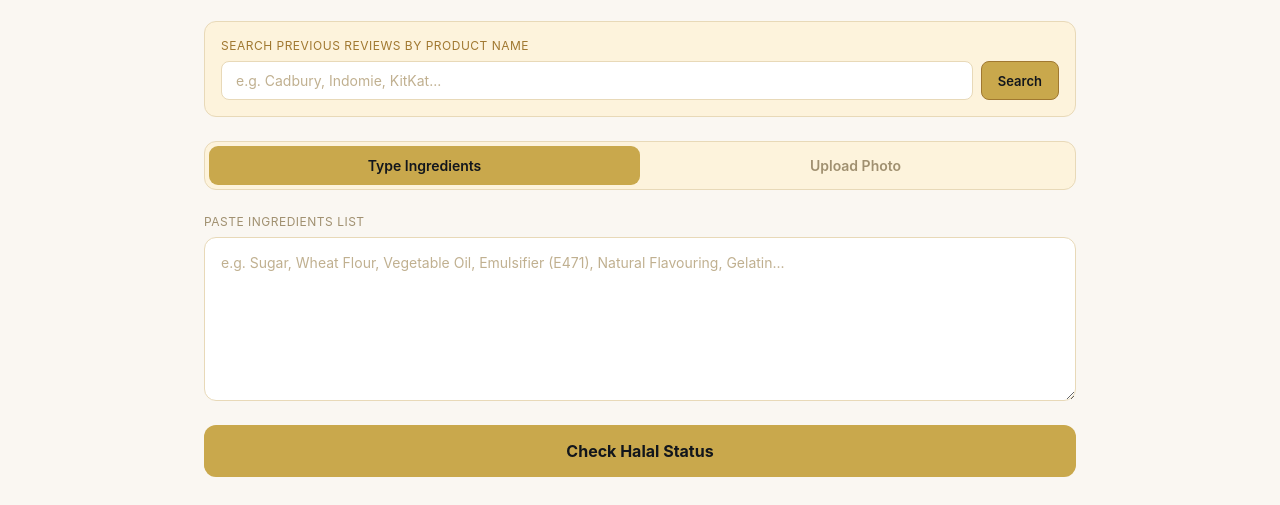
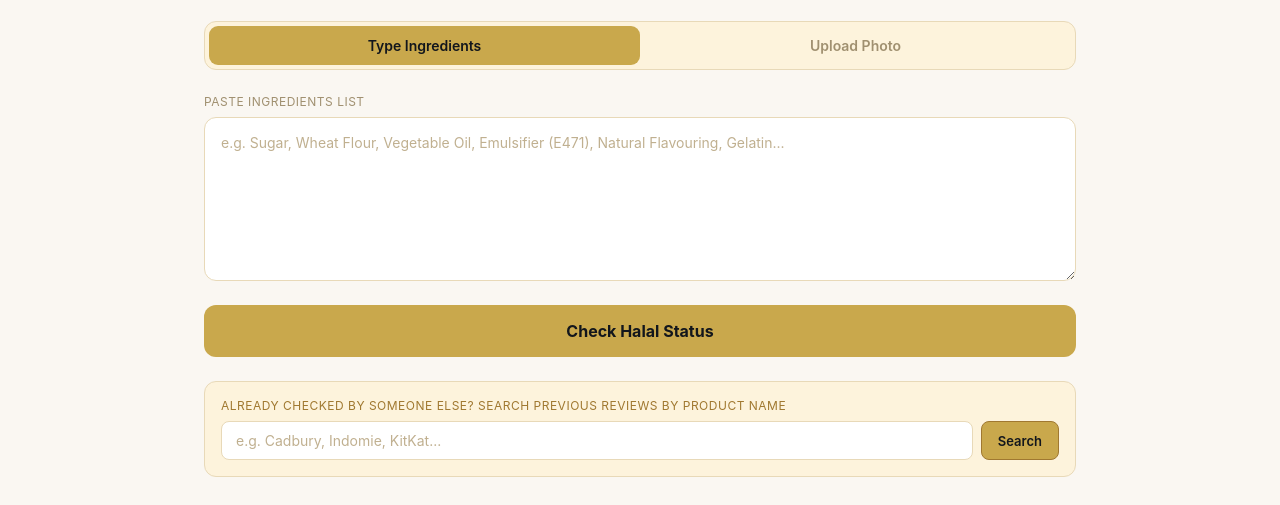
Before and after one commit to donnyag2008/tanya-islam, a website: page halal.html in a window 1280 px wide. Shown: the part 295-800 px from the top of the page. Drawn offline with Linux system fonts and the light colour scheme; no server answers.

Commit message:
Add files via upload

```diff
--- a/halal.html
+++ b/halal.html
@@ -139,18 +139,6 @@
     </div>
   </header>
 
-  <div class="search-box">
-    <label id="lbl-search">Search previous reviews by product name</label>
-    <div class="search-row">
-      <input class="search-input" id="search-input" type="text" placeholder="e.g. Cadbury, Indomie, KitKat..." />
-      <button class="search-btn" id="search-btn" onclick="searchProduct()">Search</button>
-    </div>
-    <div class="prev-box" id="prev-box">
-      <div class="prev-title" id="prev-title"></div>
-      <div id="prev-list"></div>
-    </div>
-  </div>
-
   <div class="mode-toggle">
     <button class="mode-btn active" id="btn-text" onclick="setMode('text')">Type Ingredients</button>
     <button class="mode-btn" id="btn-image" onclick="setMode('image')">Upload Photo</button>
@@ -180,6 +168,18 @@
   <button id="check-btn" onclick="runCheck()">Check Halal Status</button>
   <div id="error-box" class="error-box"></div>
   <div class="result-wrap" id="result-wrap"></div>
+
+  <div class="search-box">
+    <label id="lbl-search">Already checked by someone else? Search previous reviews by product name</label>
+    <div class="search-row">
+      <input class="search-input" id="search-input" type="text" placeholder="e.g. Cadbury, Indomie, KitKat..." />
+      <button class="search-btn" id="search-btn" onclick="searchProduct()">Search</button>
+    </div>
+    <div class="prev-box" id="prev-box">
+      <div class="prev-title" id="prev-title"></div>
+      <div id="prev-list"></div>
+    </div>
+  </div>
 
   <div class="reviews-section">
     <h2 id="community-title">Community Reviews</h2>
@@ -228,7 +228,7 @@ var TR = {
     submitBtn:'Submit Review', submitOk:'Thank you for your review!',
     community:'Community Reviews', loadMore:'Load more reviews',
     noReviews:'No reviews yet. Be the first!',
-    searchLabel:'Search previous reviews by product name',
+    searchLabel:'Already checked by someone else? Search previous reviews by product name',
     searchPlaceholder:'e.g. Cadbury, Indomie, KitKat...',
     searchBtn:'Search', searching:'Searching...',
     searchFound:'Reviews found for', searchNone:'No previous reviews for this product. Be the first!',
@@ -253,7 +253,7 @@ var TR = {
     submitBtn:'Kirim Ulasan', submitOk:'Terima kasih atas ulasan Anda!',
     community:'Ulasan Komunitas', loadMore:'Muat lebih banyak ulasan',
     noReviews:'Belum ada ulasan. Jadilah yang pertama!',
-    searchLabel:'Cari ulasan produk berdasarkan nama',
+    searchLabel:'Sudah pernah dicek orang lain? Cari ulasan produk berdasarkan nama',
     searchPlaceholder:'cth. Indomie, KitKat, Cadbury...',
     searchBtn:'Cari', searching:'Mencari...',
     searchFound:'Ulasan ditemukan untuk', searchNone:'Belum ada ulasan untuk produk ini. Jadilah yang pertama!',
```
